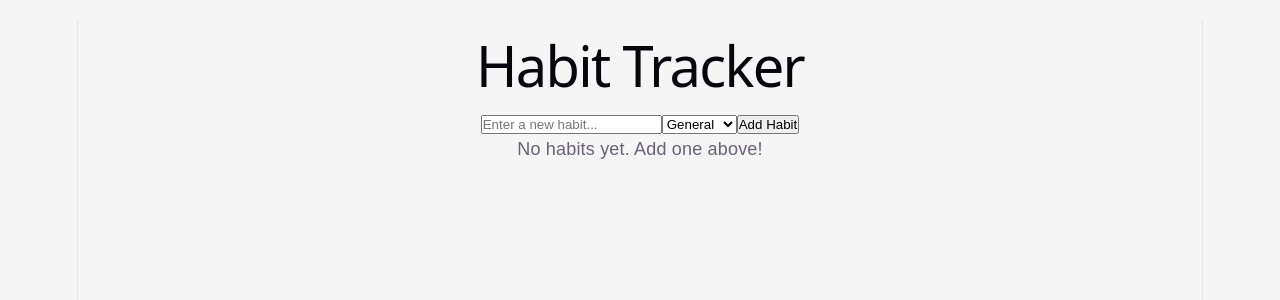
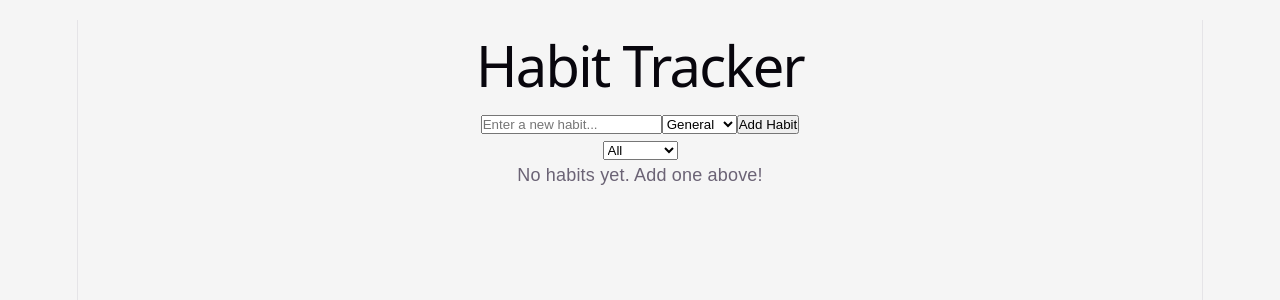
Before and after one commit to malakellamti/habit-tracker, a Vue app: page / in a window 1280 px wide. Shown: the top 300 px of the page. Built offline with nearby package versions, Linux system fonts and the light colour scheme.

Commit message:
Add filter habits by category

```diff
--- a/src/components/HabitList.vue
+++ b/src/components/HabitList.vue
@@ -2,11 +2,21 @@
 <template>
   <div class="habit-list">
     <HabitForm />
-    <div v-if="store.habits.length === 0">
+
+    <select v-model="selectedCategory">
+      <option value="All">All</option>
+      <option value="General">General</option>
+      <option value="Health">Health</option>
+      <option value="Work">Work</option>
+      <option value="Personal">Personal</option>
+      <option value="Sport">Sport</option>
+    </select>
+
+    <div v-if="filteredHabits.length === 0">
       <p>No habits yet. Add one above!</p>
     </div>
     <HabitCard
-      v-for="habit in store.habits"
+      v-for="habit in filteredHabits"
       :key="habit.id"
       :habit="habit"
     />
@@ -14,12 +24,18 @@
 </template>
 
 <script setup>
-import { onMounted } from 'vue'
+import { ref, computed, onMounted } from 'vue'
 import { useHabitStore } from '../stores/habitStore'
 import HabitForm from './HabitForm.vue'
 import HabitCard from './HabitCard.vue'
 
 const store = useHabitStore()
+const selectedCategory = ref('All')
+
+const filteredHabits = computed(() => {
+  if (selectedCategory.value === 'All') return store.habits
+  return store.habits.filter(h => h.category === selectedCategory.value)
+})
 
 onMounted(() => {
   store.loadFromLocalStorage()
```
